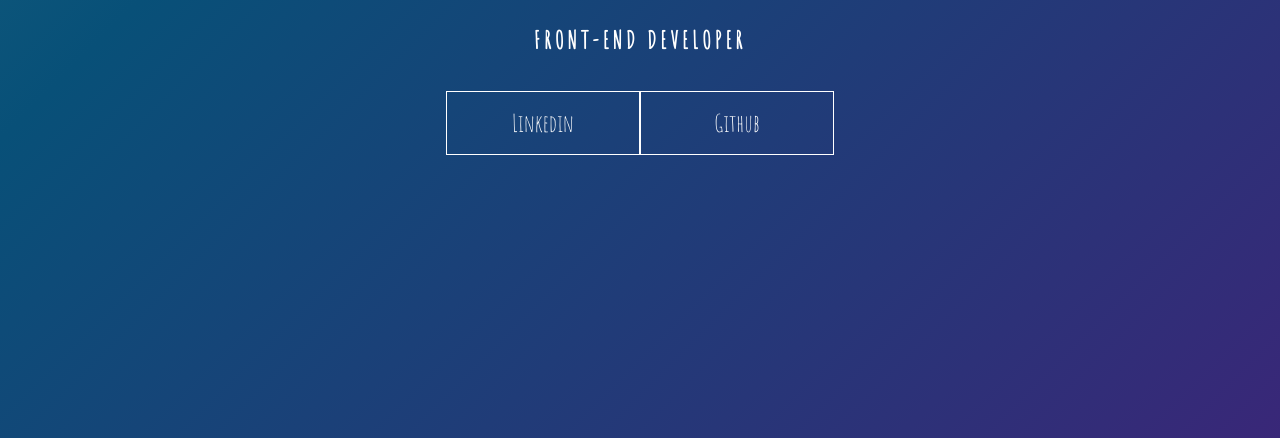
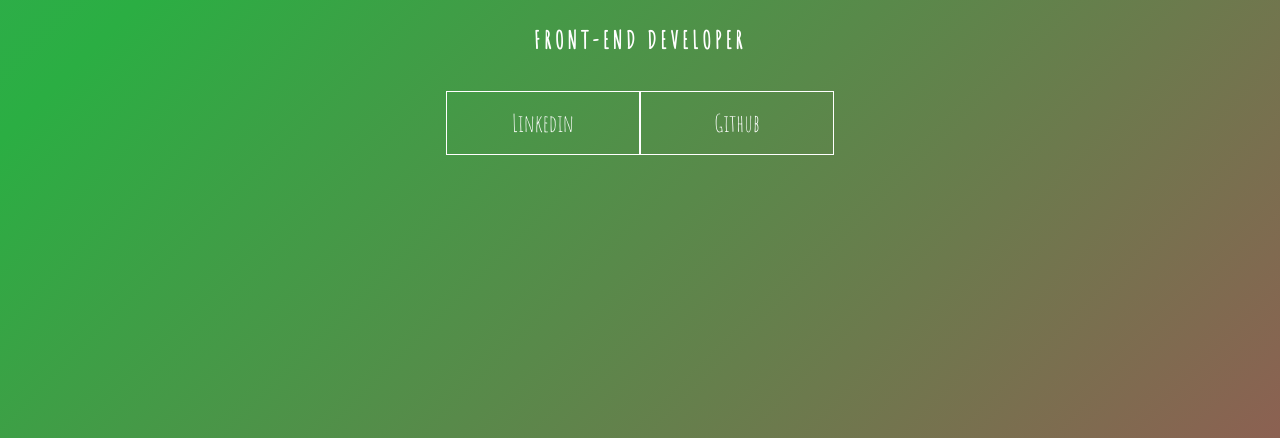
Before and after one commit to RicardolimaR2L/Dio-auladeprojetos-css-animado, a plain HTML site: page KeyFrame/index.html in a window 1280 px wide. Shown: the part 362-800 px from the top of the page. Drawn offline with Linux system fonts and the light colour scheme.

Commit message:
Update style.css
fiz uma pequena mudança nas cores do background

```diff
--- a/KeyFrame/style.css
+++ b/KeyFrame/style.css
@@ -10,7 +10,7 @@ body {
 .wrapper {
   height: 100vh;
   width: 100vw;
-  background: linear-gradient(-45deg, #5e0878, #085078, #4ca59b, #1fa194);
+  background: linear-gradient(-45deg, #d5265d, #2bae43, #4ca59b, #1fa194);
   background-size: 400% 400%;
   display: flex;
   flex-direction: column;
```
